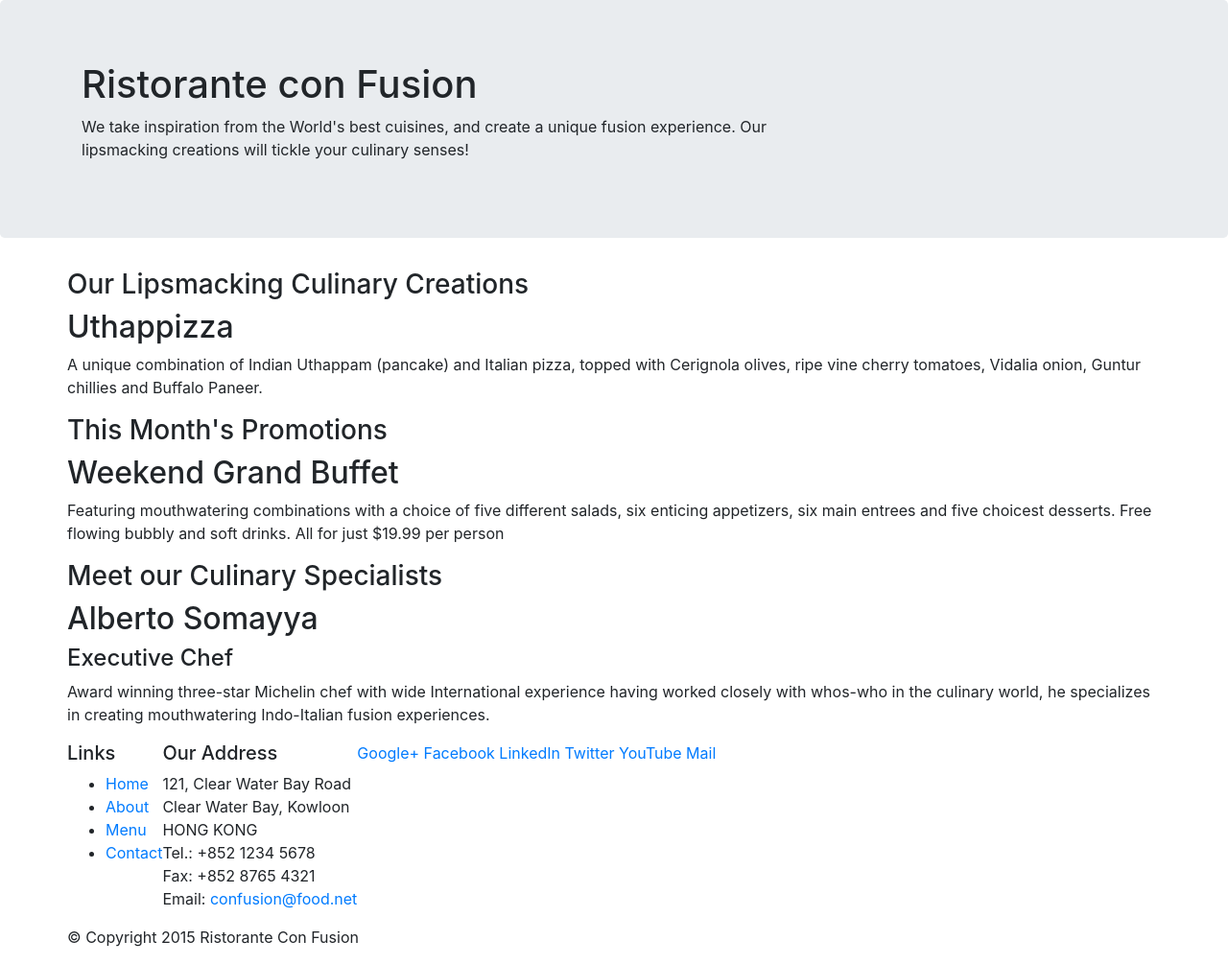
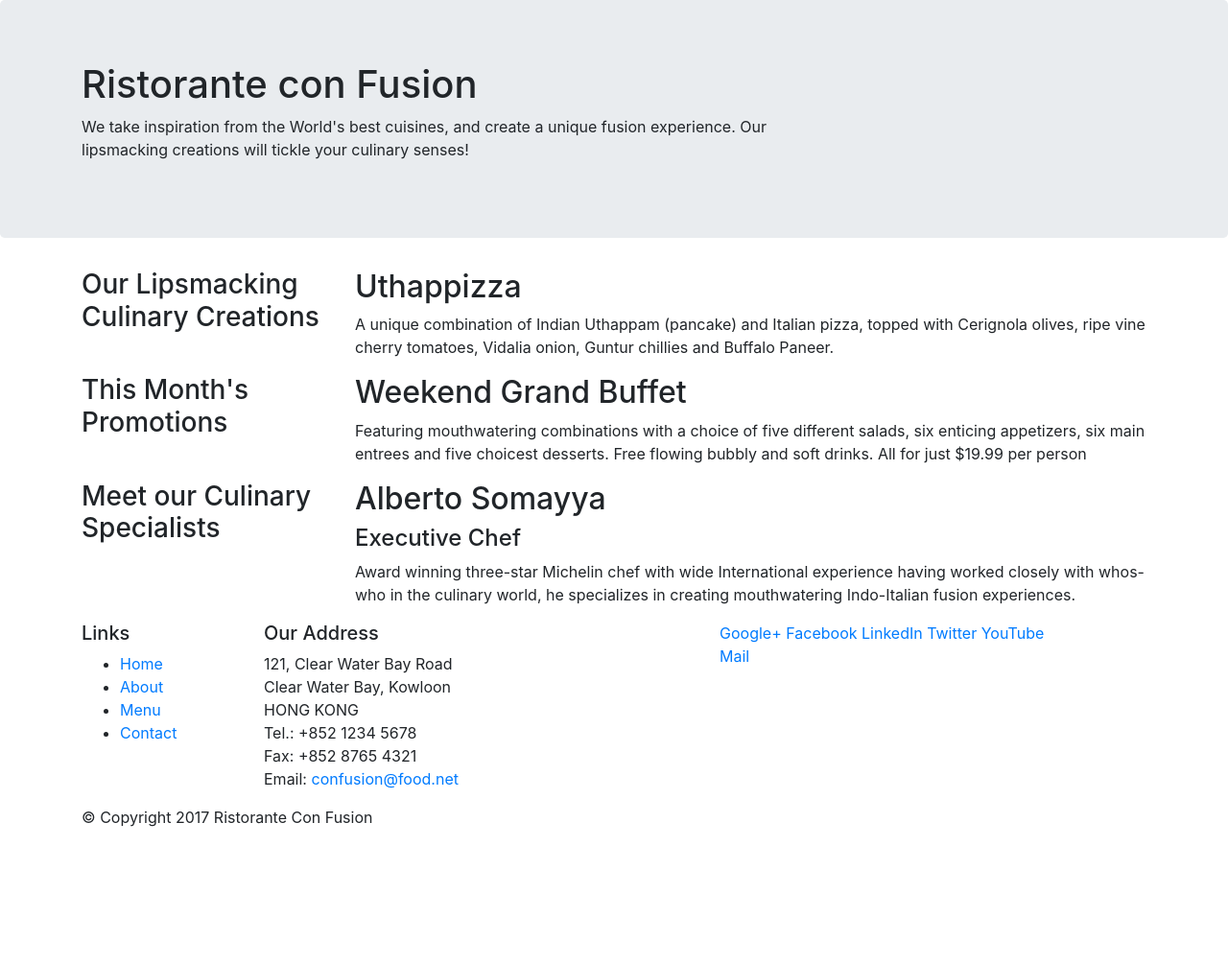
Before and after one commit to kaustubh87/Bootstrap-4, a website: page index.html in a window 1280 px wide. Shown: the whole page at 96% size. After the commit the page ends 880 px from the top, so only its background shows below. Drawn offline with nearby package versions, Linux system fonts and the light colour scheme.

Commit message:
Added new classes

```diff
--- a/index.html
+++ b/index.html
@@ -29,10 +29,10 @@
 
     <div class="container">
         <div class="row">
-            <div>
+            <div class="col-sm-4 col-md-3">
                 <h3>Our Lipsmacking Culinary Creations</h3>
             </div>
-            <div>
+            <div class="col-sm col-md">
                 <h2>Uthappizza</h2>
                 <p>A unique combination of Indian Uthappam (pancake) and Italian pizza, topped with Cerignola olives, ripe vine cherry tomatoes, Vidalia onion, Guntur chillies and Buffalo Paneer.</p>
             </div>
@@ -40,20 +40,20 @@
 
 
         <div class="row">
-            <div>
+            <div class="col-sm-4 col-md-3">
                 <h3>This Month's Promotions</h3>
             </div>
-            <div>
+            <div class="col-sm col-md">
                 <h2>Weekend Grand Buffet</h2>
                 <p>Featuring mouthwatering combinations with a choice of five different salads, six enticing appetizers, six main entrees and five choicest desserts. Free flowing bubbly and soft drinks. All for just $19.99 per person </p>
             </div>
         </div>
 
         <div class="row">
-            <div>
+            <div class="col-sm-4 col-md-3">
                 <h3>Meet our Culinary Specialists</h3>
             </div>
-            <div>
+            <div class="col-sm col-md">
                 <h2>Alberto Somayya</h2>
                 <h4>Executive Chef</h4>
                 <p>Award winning three-star Michelin chef with wide International experience having worked closely with whos-who in the culinary world, he specializes in creating mouthwatering Indo-Italian fusion experiences. </p>
@@ -64,7 +64,7 @@
     <footer>
         <div class="container">
             <div class="row">
-                <div>
+                <div class="col-5 col-sm-2">
                     <h5>Links</h5>
                     <ul>
                         <li><a href="#">Home</a></li>
@@ -73,7 +73,7 @@
                         <li><a href="#">Contact</a></li>
                     </ul>
                 </div>
-                <div>
+                <div class="col-6 col-sm-5">
                     <h5>Our Address</h5>
                     <address>
 		              121, Clear Water Bay Road<br>
@@ -84,7 +84,7 @@
 		              Email: <a href="mailto:confusion@food.net">confusion@food.net</a>
 		           </address>
                 </div>
-                <div>
+                <div class="col col-sm-4">
                     <div>
                         <a href="http://google.com/+">Google+</a>
                         <a href="http://www.facebook.com/profile.php?id=">Facebook</a>
@@ -96,8 +96,8 @@
                 </div>
            </div>
            <div class="row">
-                <div>
-                    <p>© Copyright 2015 Ristorante Con Fusion</p>
+                <div class="col-auto">
+                    <p>© Copyright 2017 Ristorante Con Fusion</p>
                 </div>
            </div>
         </div>
```
